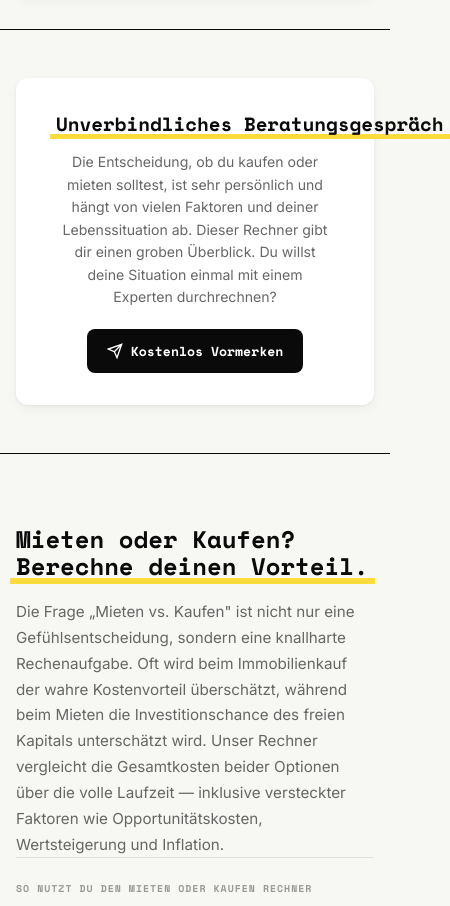
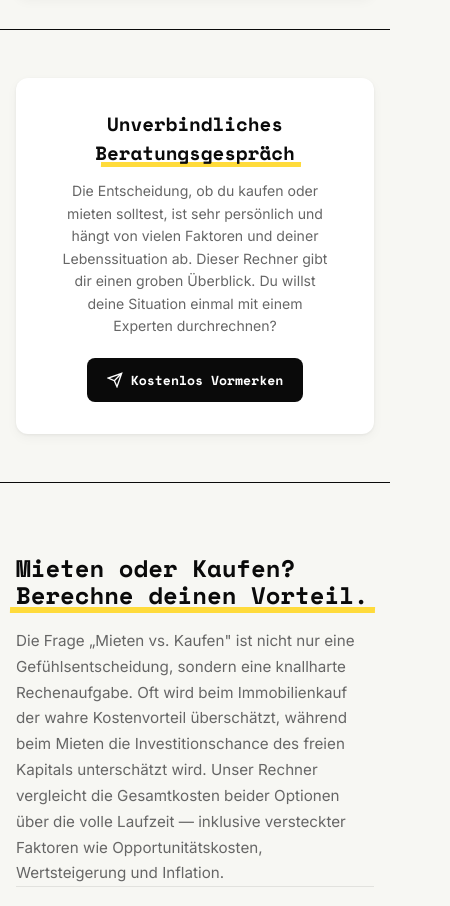
Before and after one commit to TobiasKutscher/mieten-oder-kaufen, a website: page index.html in a window 390 px wide. Shown: the part 1520-2426 px from the top of the page, 450 px wide, since content can reach past the window. Drawn offline with nearby package versions, Linux system fonts and the light colour scheme.

Commit message:
mobile responsive

```diff
--- a/index.html
+++ b/index.html
@@ -922,6 +922,12 @@
         flex-wrap: wrap;
         justify-content: flex-end;
       }
+      .cta-card-centered {
+        padding: 28px 24px;
+      }
+      .cta-card-centered h3 .highlight {
+        white-space: normal;
+      }
     }
 
     @media (max-width: 560px) {
@@ -966,6 +972,16 @@
       .footer-content { flex-direction: column; }
       .footer-meta { text-align: left; }
       .chart-wrap { height: 220px; }
+      .cta-section { padding: 32px 0; }
+      .cta-card-centered {
+        padding: 24px 16px;
+      }
+      .cta-card-centered h3 {
+        font-size: 1.05rem;
+      }
+      .cta-card-centered p {
+        font-size: 0.84rem;
+      }
     }
 
     /* ── CTA SECTION ── */
```
